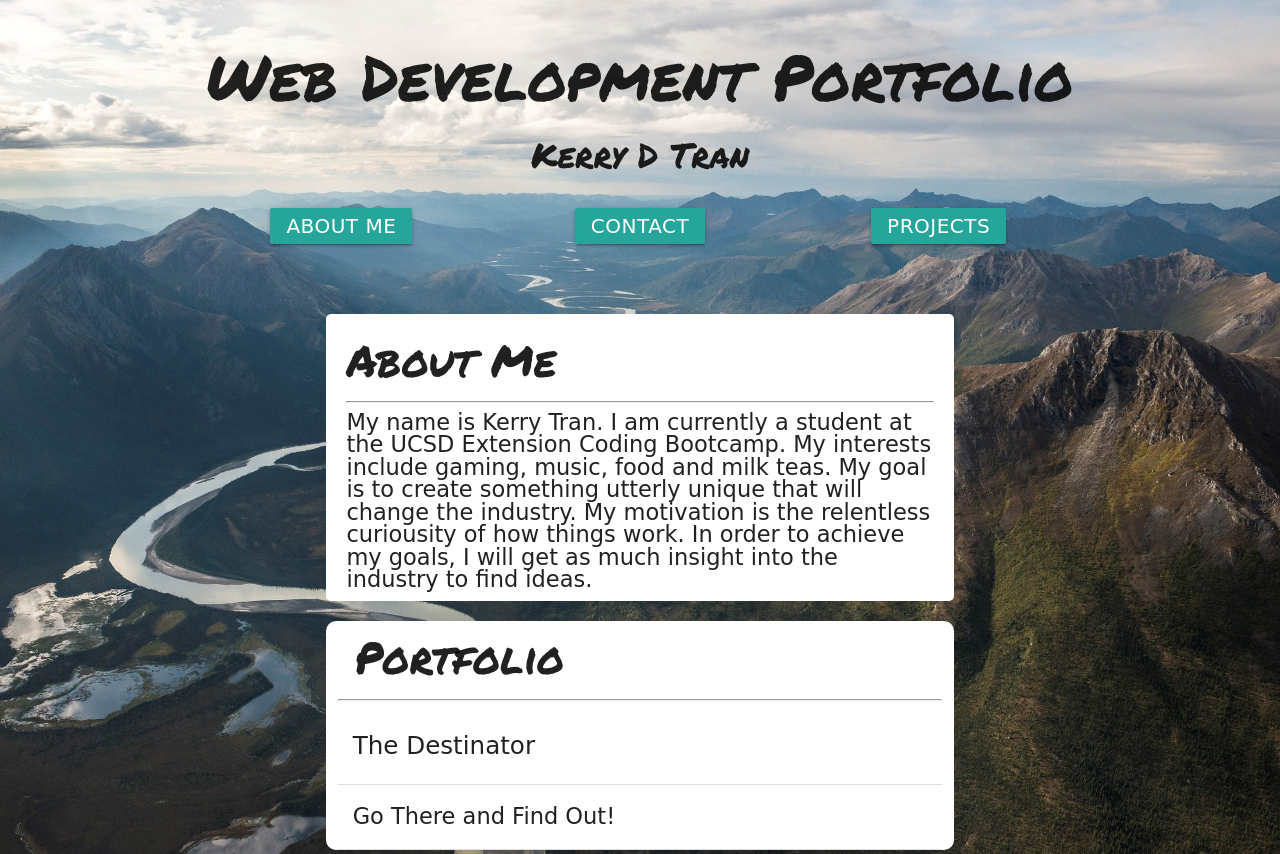
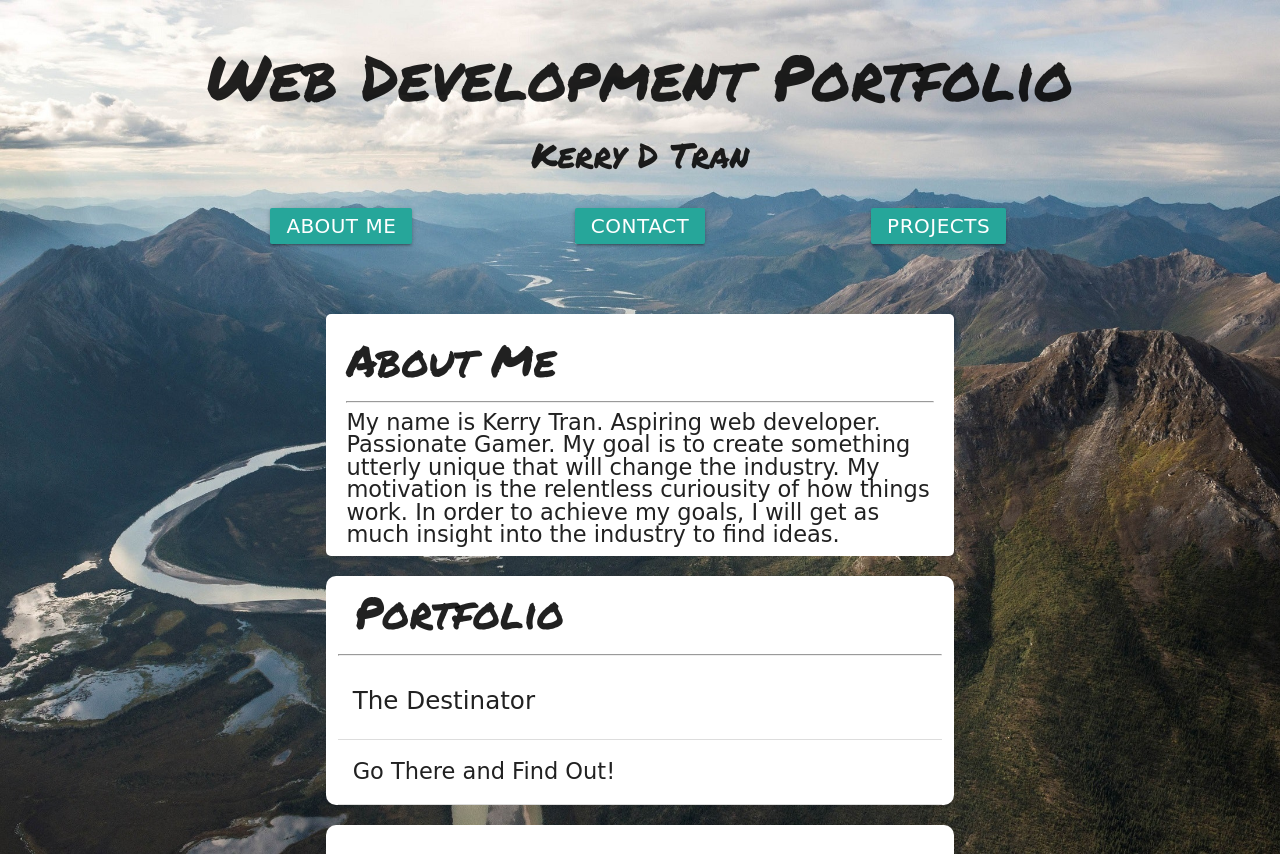
Before and after one commit to kurrytran32/Portfolio-3, a plain HTML site: page index.html in a window 1280 px wide. Shown: the top 854 px of the page. Drawn offline with Linux system fonts and the light colour scheme; a web font is replaced by a local one.

Commit message:
updated bio

```diff
--- a/index.html
+++ b/index.html
@@ -58,9 +58,7 @@
                     <div class="col s12" id="abtme">
                         <h3 id="aboutTitle" class="headerText">About Me</h2>
                             <hr>
-                            <p id="aboutContent"> My name is Kerry Tran. I am currently a student at the UCSD Extension
-                                Coding Bootcamp. My interests
-                                include gaming, music, food and milk teas. My goal is to create something utterly unique
+                            <p id="aboutContent"> My name is Kerry Tran. Aspiring web developer.  Passionate Gamer. My goal is to create something utterly unique
                                 that will change the industry. My motivation is the relentless curiousity of how things
                                 work.
                                 In order to achieve my goals, I will get as much insight into the industry to find
```
